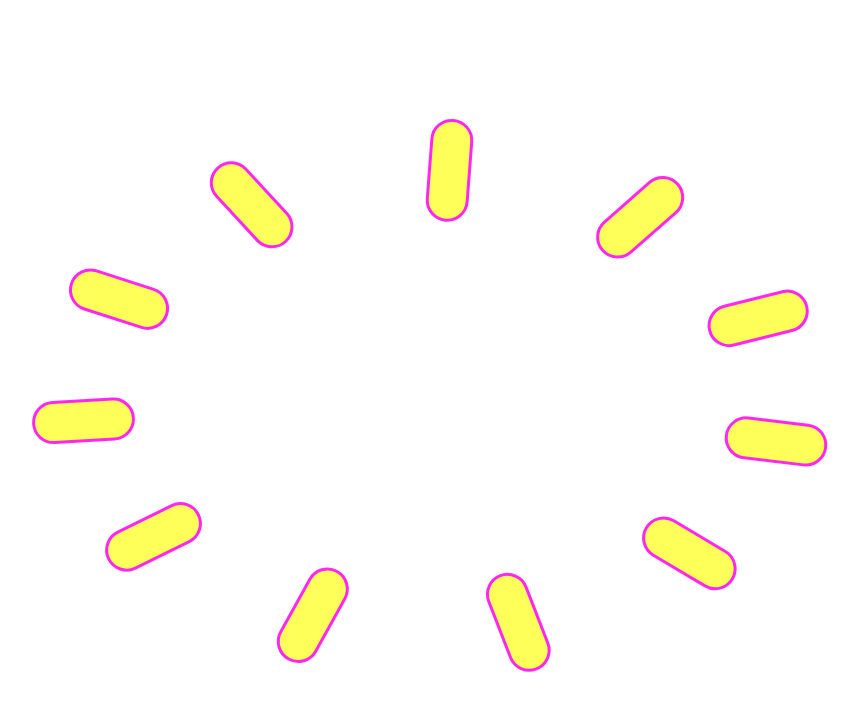
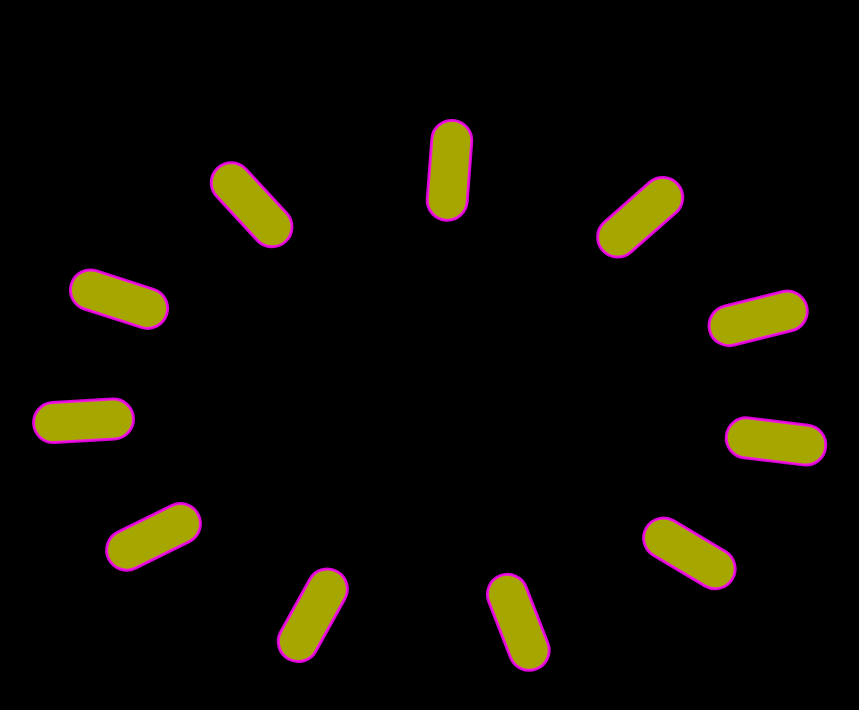
Before and after one commit to mysterycommand/pxctrl, a plain HTML site: page staging/2/index.html in a window 1280 px wide. Shown: the whole page, without its empty margins (208-1067 px from the left). Drawn offline with Linux system fonts and the light colour scheme.

Commit message:
Travis buld #9 - 07/01/16 17:22:12 [ci skip]

```diff
--- a/staging/2/main.css
+++ b/staging/2/main.css
@@ -1,2 +1,2 @@
-body,canvas,html{height:100%;width:100%}body{margin:0}
+body,canvas,html{height:100%;width:100%}body{background:#000;margin:0}
 /*# sourceMappingURL=main.css.map*/
```
Also changed, not shown: 2 other files.
